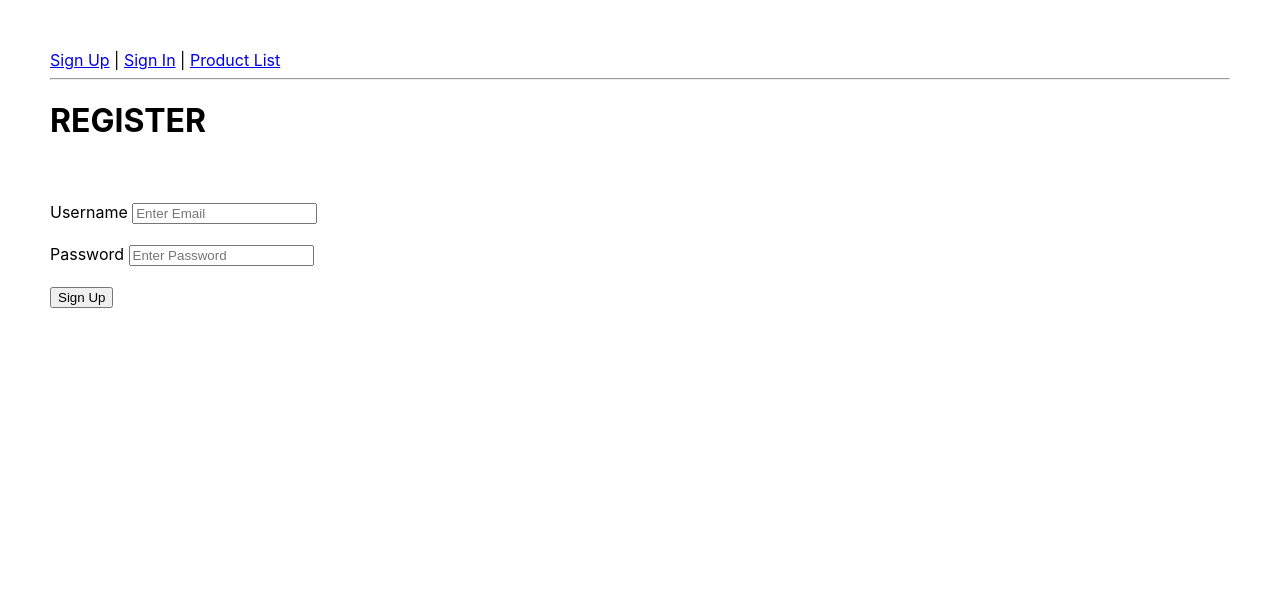
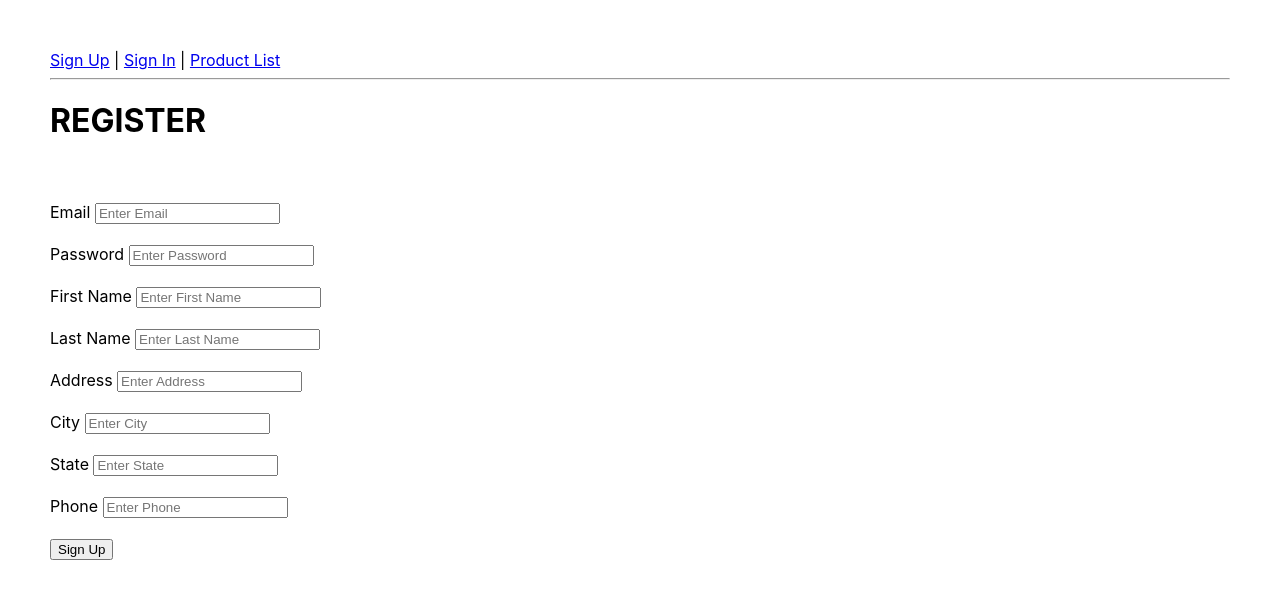
Before and after one commit to MikeMisiura/stack-jam-client, a React (Create React App) app: page /sign-up in a window 1280 px wide. Shown: the top 598 px of the page. Built offline with nearby package versions, Linux system fonts and the light colour scheme; no server answers.

Commit message:
users can create accounts and login

```diff
--- a/src/components/SignIn.tsx
+++ b/src/components/SignIn.tsx
@@ -1,9 +1,10 @@
-import React, { useContext, useState } from 'react';
+import { useContext, useState } from 'react';
 import { useNavigate } from 'react-router-dom';
 import UserContext from '../contexts/UserContext';
+import { IUser } from '../@types/user';
 
 const SignIn = () => {
-    const [username, setUsername] = useState("");
+    const [email, setEmail] = useState("");
     const [password, setPassword] = useState("");
 
     let { signInUser } = useContext(UserContext);
@@ -11,7 +12,10 @@ const SignIn = () => {
 
     function handleSubmit(event: { preventDefault: () => void; }) {
         event.preventDefault();
-        signInUser(username, password).then(() => {
+
+        const thisUser: IUser = { email, password }
+
+        signInUser(thisUser).then(() => {
             navigate('/product');
         }).catch((error: any) => {
             console.log(error);
@@ -22,8 +26,8 @@ const SignIn = () => {
     return (
         <form onSubmit={handleSubmit}>
             <h1>LOGIN</h1>
-            <span>Username  </span>
-            <input placeholder="Enter username" type="text" name="username" onChange={e => setUsername(e.target.value)} />
+            <span>Email  </span>
+            <input placeholder="Enter email" type="text" name="email" onChange={e => setEmail(e.target.value)} />
             <br></br><br></br>
             <span>Password  </span>
             <input placeholder="Enter password" type="password" name="password" onChange={e => setPassword(e.target.value)} />
--- a/src/components/SignUp.tsx
+++ b/src/components/SignUp.tsx
@@ -1,36 +1,128 @@
-import React, { useContext, useState } from 'react';
+import { useContext, useState } from 'react';
 import { useNavigate } from 'react-router-dom';
 import UserContext from '../contexts/UserContext';
+import { IUser } from '../@types/user';
 
 const SignUp = () => {
-    const [username, setUsername] = useState("");
+    const [email, setEmail] = useState("");
     const [password, setPassword] = useState("");
+    const [firstName, setFirstName] = useState("");
+    const [lastName, setLastName] = useState("");
+    const [address, setAddress] = useState("");
+    const [city, setCity] = useState("");
+    const [state, setState] = useState("");
+    const [phone, setPhone] = useState("");
 
     let { createUser } = useContext(UserContext);
     let navigate = useNavigate();
 
     function handleSubmit(event: { preventDefault: () => void; }) {
         event.preventDefault();
-        createUser(username, password).then(() => {
-            navigate('/signin');
+
+        console.log(event)
+
+        const newUser: IUser = {
+                email,
+                password,
+                firstName,
+                lastName,
+                address,
+                city,
+                state,
+                phone
+        }
+
+        console.log(newUser)
+
+        createUser(newUser).then(() => {
+            navigate('/sign-in');
         }).catch((error: any) => {
             console.log(error);
             window.alert('Failed registration: error creating user');
         });
     }
 
+    // TODO: make form more attractive with grid and separate component
+
     return (
         <form onSubmit={handleSubmit}>
             <h1>REGISTER</h1>
-            <br></br><br></br>
-            <span>Username  </span>
-            <input placeholder="Enter Email" type="text" name="username" value={username} onChange={e => setUsername(e.target.value)} />
-            <br></br><br></br>
+            <br /><br />
+            <span>Email  </span>
+            <input
+                placeholder="Enter Email"
+                type="text"
+                name="email"
+                value={email}
+                onChange={e => setEmail(e.target.value)}
+            />
+            <br /><br />
             <span>Password  </span>
-            <input placeholder="Enter Password" type="password" name="password" value={password} onChange={e => setPassword(e.target.value)} />
-            <br /><br></br>
+            <input
+                placeholder="Enter Password"
+                type="password"
+                name="password"
+                value={password}
+                onChange={e => setPassword(e.target.value)}
+            />
+            <br /><br />
+            <span>First Name  </span>
+            <input
+                placeholder="Enter First Name"
+                type="text"
+                name="firstName"
+                value={firstName}
+                onChange={e => setFirstName(e.target.value)}
+            />
+            <br/><br/>
+            <span>Last Name  </span>
+            <input
+                placeholder="Enter Last Name"
+                type="text"
+                name="lastName"
+                value={lastName}
+                onChange={e => setLastName(e.target.value)}
+            />
+            <br/><br/>
+            <span>Address  </span>
+            <input
+                placeholder="Enter Address"
+                type="text"
+                name="address"
+                value={address}
+                onChange={e => setAddress(e.target.value)}
+            />
+            <br/><br/>
+            <span>City  </span>
+            <input
+                placeholder="Enter City"
+                type="text"
+                name="city"
+                value={city}
+                onChange={e => setCity(e.target.value)}
+            />
+            <br/><br/>
+            <span>State  </span>
+            <input
+                placeholder="Enter State"
+                type="text"
+                name="state"
+                value={state}
+                onChange={e => setState(e.target.value)}
+            />
+            <br/><br/>
+            <span>Phone  </span>
+            <input
+                placeholder="Enter Phone"
+                type="text"
+                name="phone"
+                value={phone}
+                onChange={e => setPhone(e.target.value)}
+            />
+            <br/><br/>
             <button>Sign Up</button>
         </form>
+
     )
 };
 
--- a/src/contexts/UserProvider.tsx
+++ b/src/contexts/UserProvider.tsx
@@ -1,13 +1,12 @@
 import axios from "axios";
 import UserContext from "./UserContext";
-import React from 'react';
+import { IUser } from "../@types/user";
 
 export function UserProvider({ children }: any) {
 
     const baseUrl = "http://localhost:3000/api/users/";
 
-    function createUser(username: any, password: any) {
-        let user = { username, password };
+    function createUser(user: IUser) {
 
         return axios.post(baseUrl, user)
             .then(response => {
@@ -16,10 +15,13 @@ export function UserProvider({ children }: any) {
         );
     }
 
-    function signInUser(username: any, password: any) {
-        let user = { username, password };
+    function signInUser(user: IUser) {
+        const newSignInUser = {
+            email: user.email,
+            password: user.password
+        }
 
-        return axios.post(`${baseUrl}/login`, user)
+        return axios.post(`${baseUrl}login`, newSignInUser)
             .then(response => {
                 localStorage.setItem('myProductToken', response.data.token)
                 return new Promise(resolve => resolve(response.data));
```
Also changed, not shown: src/@types/user.d.ts (+18 -10 lines), src/components/FormInput.tsx (added, +21 -0 lines).
